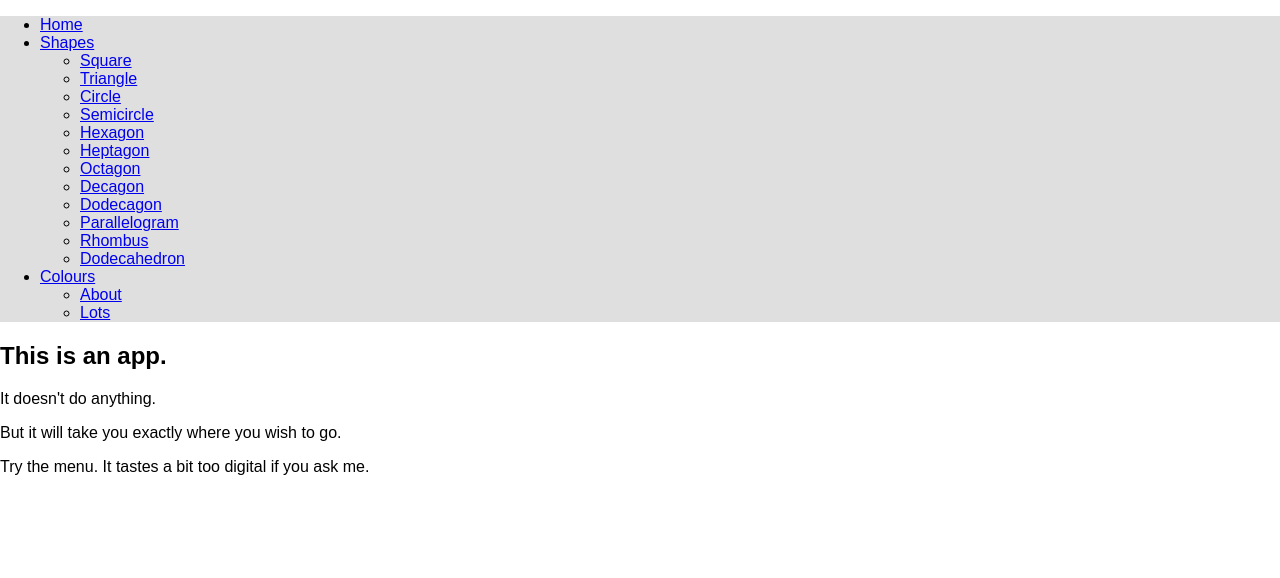
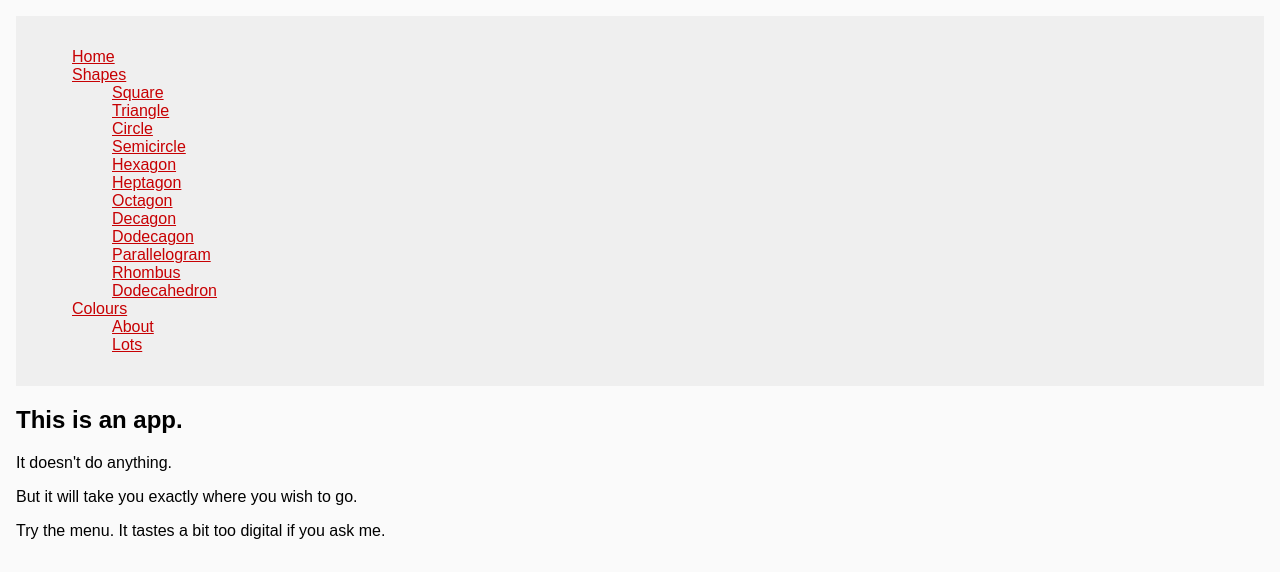
Before and after one commit to orourkea2017/hash-link-experiment, a React (Create React App) app: page / in a window 1280 px wide. Shown: the top 578 px of the page. Built offline with nearby package versions, Linux system fonts and the light colour scheme.

Commit message:
Some styling

```diff
--- a/src/App.css
+++ b/src/App.css
@@ -1,7 +1,17 @@
 .app {
   background-color: #fafafa;
+  padding: 1rem;
 }
 
 .nav {
-  background-color: #dfdfdf;
+  padding: 1rem;
+  background-color: #efefef;
 }
+
+ul {
+  list-style-type: none;
+}
+
+a {
+  color: #c70003;
+}
--- a/src/App.js
+++ b/src/App.js
@@ -10,7 +10,7 @@ import Shapes from './shapes';
 import Colours from './colours';
 import './App.css';
 
-const Container = (props) => <div>
+const Container = (props) => <div className='app'>
   <Nav />
   {props.children}
 </div>
```
